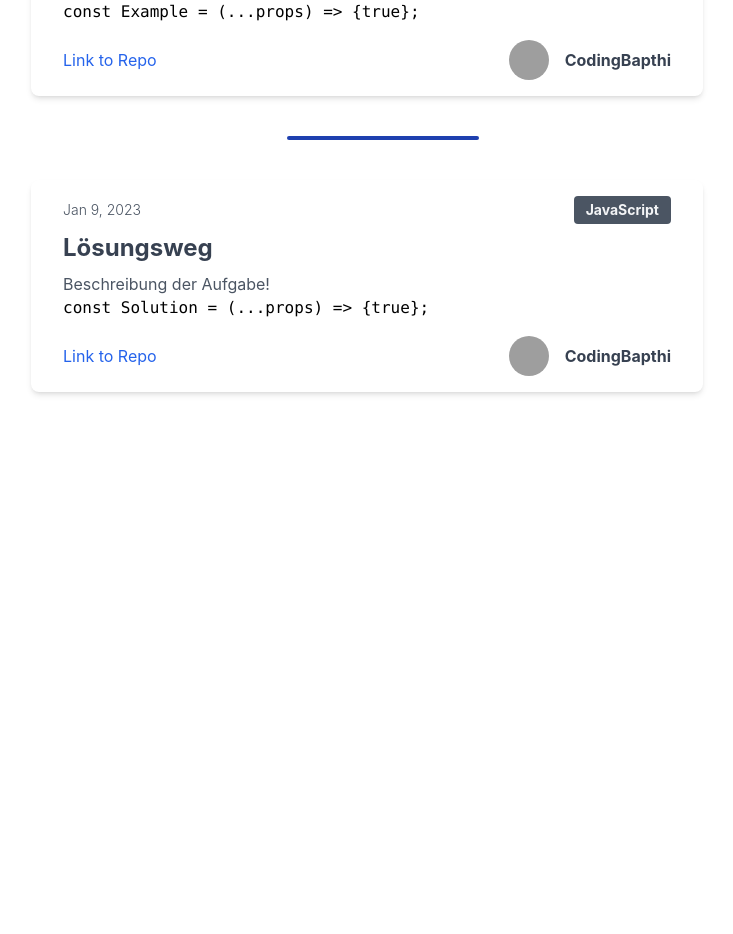
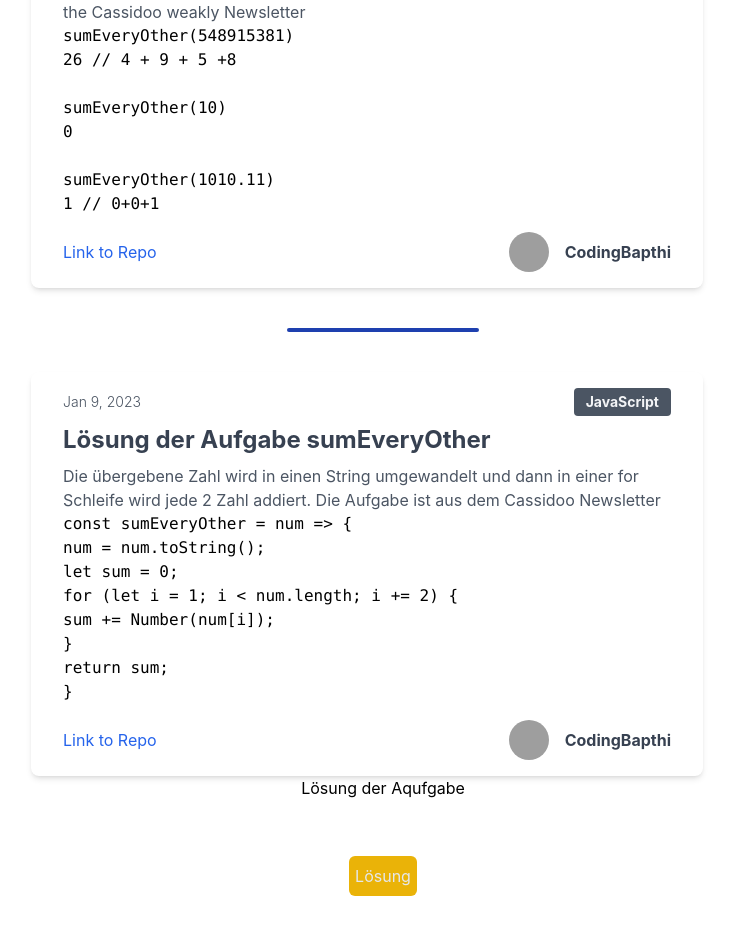
Before and after one commit to CodingBapthi/fun-box, a React (Create React App) app: page / in a window 1280 px wide. Shown: the part 688-1622 px from the top of the page, without its empty margins (257-990 px from the left). Before the commit the page ends 1240 px from the top, so only its background shows below. Built offline with nearby package versions, Linux system fonts and the light colour scheme; grey boxes are pictures that could not be loaded.

Commit message:
Add the Exercise and the solution

```diff
--- a/src/components/Example.js
+++ b/src/components/Example.js
@@ -5,7 +5,8 @@ import Card from "./Card";
 
 // Die Aufgaben sind so zu lösen, das über die nutzung der Komponenten die Aufgabe ausgegeben werden kann
 // und die Lösung dargestellt wird. In der Example wird die Aufgabe erstellt und alle Informationen hierzu mit eingebunden.
-// Die Lösung wird in dieser als Komponente mit eingebunden.
+// Die Lösung wird in diser als Komponente mit eingebunden.
+const code = `const Example = (...props) => {true};`;
 const Example = () => {
 	useEffect(() => {
 		Prism.highlightAll();
@@ -14,10 +15,17 @@ const Example = () => {
 	const data = {
 		date: 'Jan 9, 2023',
 		topic: 'JavaScript',
-		title: 'Name der Aufgabe',
-		description: 'Beschreibung der Aufgabe!',
-		code: `const Example = (...props) => {true};`,
-		link: '#'
+		title: 'sumEveryOther',
+		description: 'Given a number, sum every second digit in that number. The question is from the Cassidoo weakly Newsletter',
+		code: `sumEveryOther(548915381)
+26 // 4 + 9 + 5 +8
+
+sumEveryOther(10)
+0
+
+sumEveryOther(1010.11)
+1 // 0+0+1`,
+		link: 'https://github.com/CodingBapthi/fun-box/blob/cassidoo/sumEveryOther/README.md'
 	}
 
 	return (
--- a/src/components/Solution.js
+++ b/src/components/Solution.js
@@ -1,19 +1,54 @@
+import Prism from 'prismjs';
+import { useEffect } from "react";
 import Card from "./Card";
+const Solution = () => {
+	useEffect(() => {
+		Prism.highlightAll();
+	}, []);
+	const sumEveryOther = num => {
+		num = num.toString();
+		let sum = 0;
+		for (let i = 1; i < num.length; i += 2) {
+			sum += Number(num[i]);
+		}
+		return sum;
+	}
 
-const Solution = () => {
+	const runFunction = () => {
+		let numberValue = document.getElementById('numberValue');
+		let sumEveryOtherValue = numberValue.value;
+		let solution = document.getElementById('solution');
+		solution.innerHTML = sumEveryOther(sumEveryOtherValue);
+	}
 
 	const data = {
 		date: 'Jan 9, 2023',
 		topic: 'JavaScript',
-		title: 'Lösungsweg',
-		description: 'Beschreibung der Aufgabe!',
-		code: `const Solution = (...props) => {true};`,
-		link: 'Link to Codesandbox'
+		title: 'Lösung der Aufgabe sumEveryOther',
+		description: 'Die übergebene Zahl wird in einen String umgewandelt und dann in einer for Schleife wird jede 2 Zahl addiert. Die Aufgabe ist aus dem Cassidoo Newsletter',
+		code: `const sumEveryOther = num => {
+num = num.toString();
+let sum = 0;
+for (let i = 1; i < num.length; i += 2) {
+sum += Number(num[i]);
+}
+return sum;
+}`,
+		link: 'https://githubbox.com/CodingBapthi/fun-box/blob/cassidoo/sumEveryOther/README.mdhttps://githubbox.com/CodingBapthi/fun-box/blob/cassidoo/sumEveryOther/README.md'
 	}
 
 	return (
 		<>
 			<Card data={data}/>
+
+			<div className="w-full flex flex-col items-center">
+				<h2 className="text-center">Lösung der Aqufgabe</h2>
+				<div className="w-full md:w-1/2 lg:w-1/3 flex flex-col items-center p-4">
+					<input type="text" className="w-full text-gray-800 p-2 rounded-md focus:outline-none focus:shadow-outline" id="numberValue" />
+					<button className="w-full md:w-1/2 lg:w-1/3 py-2 rounded-md bg-yellow-500 text-gray-200 hover:bg-yellow-600 focus:outline-none focus:shadow-outline" onClick={runFunction}>Lösung</button>
+					<p id="solution" className="text-xl font-bold mt-4"></p>
+				</div>
+			</div>
 		</>
 	)
 }
```
